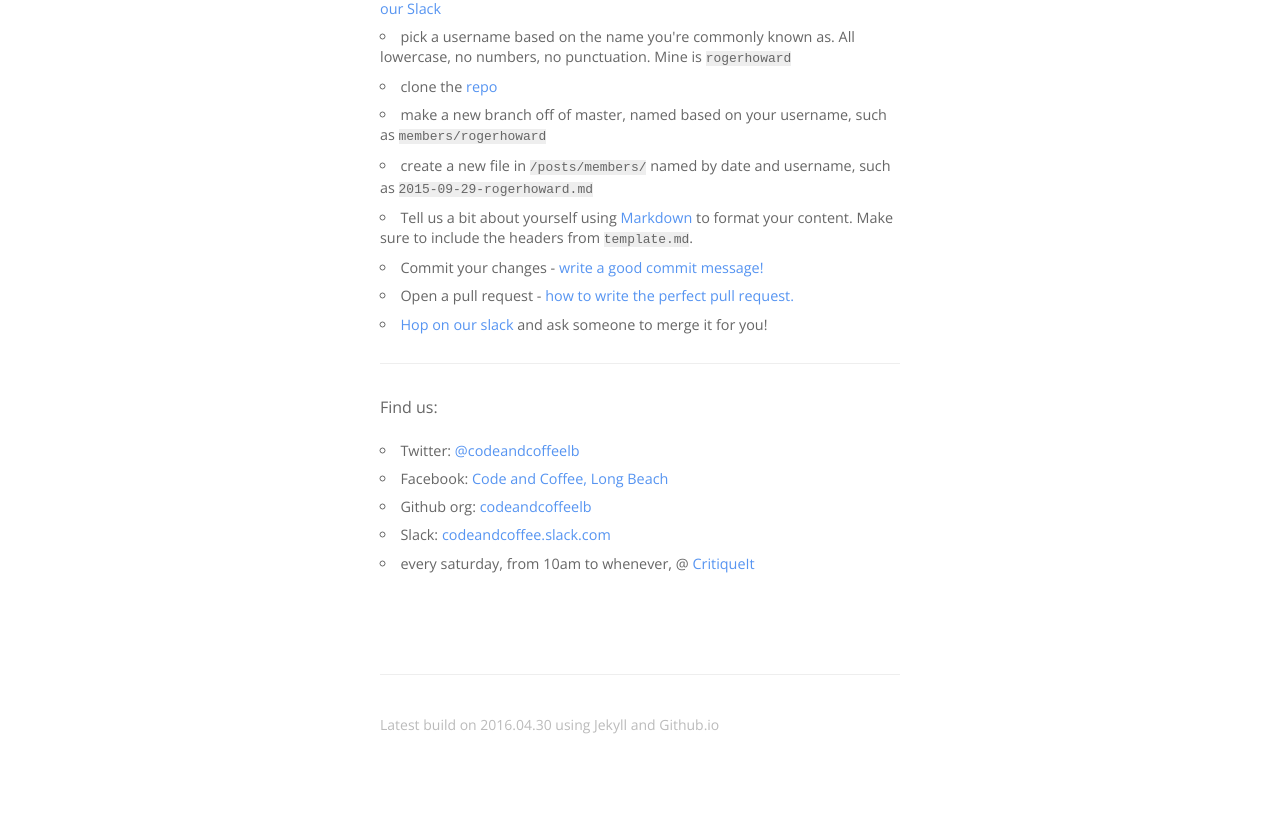
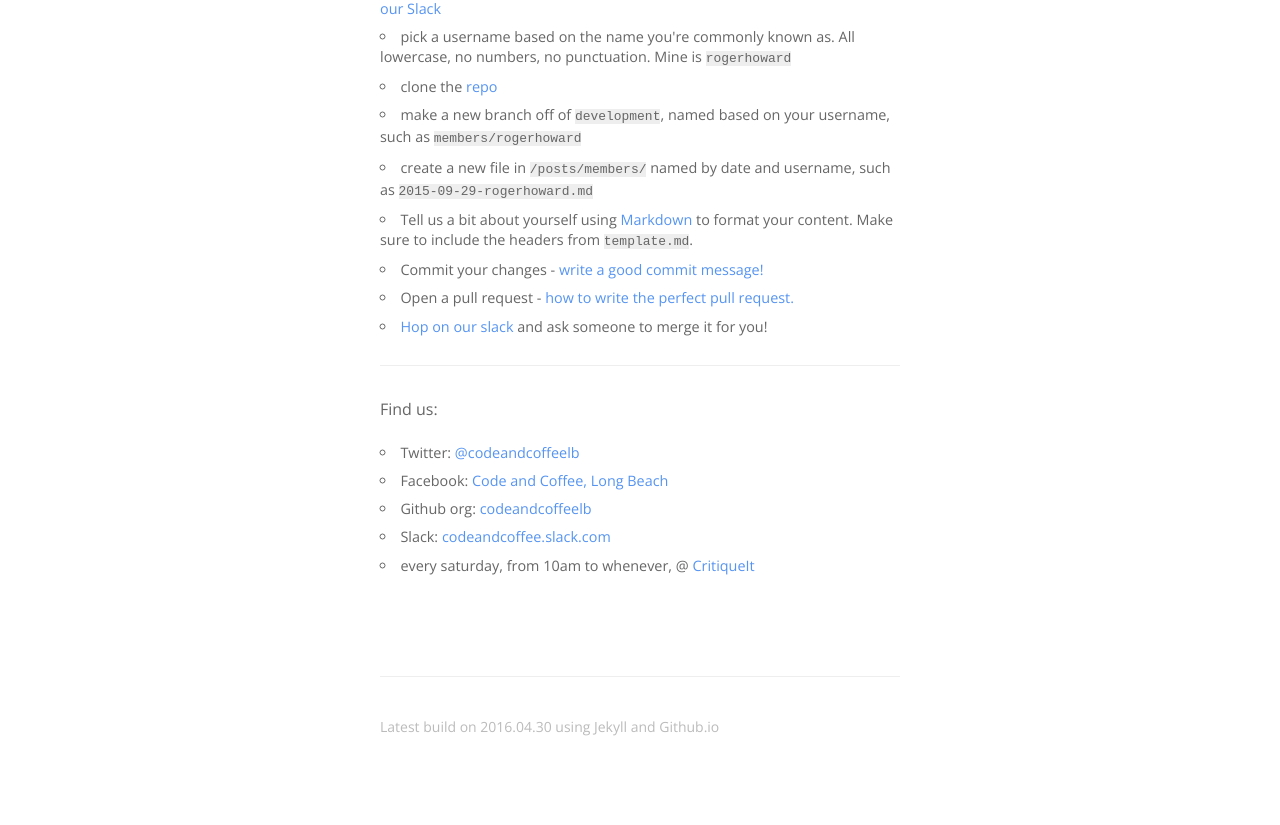
Before and after one commit to codeandcoffeelb/codeandcoffeelb.github.io, a Jekyll site: the page built from members.html, in a window 1280 px wide. Shown: the part 831-1656 px from the top of the page. Built offline with Jekyll 4.4.1, drawn with Linux system fonts in a browser that asks for light colours; nearby versions of some CDN libraries.

Commit message:
Updated instructions for members pages to branch of development

```diff
--- a/members.html
+++ b/members.html
@@ -26,7 +26,7 @@ permalink: members/
   <li>join our <a href="https://github.com/codeandcoffeelb">Github organization</a> - ask someone at the meetup to invite, or on <a href="https://codeandcoffee.slack.com">our Slack</a></li>
   <li>pick a username based on the name you're commonly known as. All lowercase, no numbers, no punctuation. Mine is <code>rogerhoward</code></li>
   <li>clone the <a href="https://github.com/codeandcoffeelb/codeandcoffeelb.github.io">repo</a></li>
-  <li>make a new branch off of master, named based on your username, such as <code>members/rogerhoward</code></li>
+  <li>make a new branch off of <code>development</code>, named based on your username, such as <code>members/rogerhoward</code></li>
   <li>create a new file in <code>/posts/members/</code> named by date and username, such as <code>2015-09-29-rogerhoward.md</code></li>
   <li>Tell us a bit about yourself using <a href="https://help.github.com/articles/markdown-basics/">Markdown</a> to format your content. Make sure to include the headers from <code>template.md</code>.</li>
   <li>Commit your changes - <a href="http://chris.beams.io/posts/git-commit/">write a good commit message!</a></li>
```
